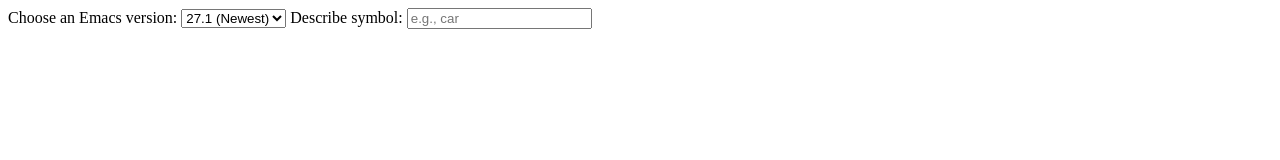
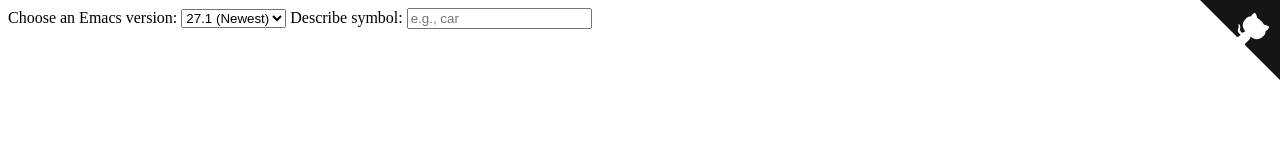
Before and after one commit to xuchunyang/describe-symbol, a website: page index.html in a window 1280 px wide. Drawn offline with Linux system fonts and the light colour scheme.

Commit message:
* index.html: Add github corner.

```diff
--- a/index.html
+++ b/index.html
@@ -14,9 +14,72 @@
         <option value="25.1">25.1</option>
       </select>
       <label for="symbol">Describe symbol:</label>
-      <input name="symbol" id="symbol" type="text" placeholder="e.g., car" required />
+      <input
+        name="symbol"
+        id="symbol"
+        type="text"
+        placeholder="e.g., car"
+        required
+      />
     </form>
     <div id="output"></div>
     <script src="index.js"></script>
+    <a
+      href="https://github.com/xuchunyang/describe-symbol"
+      class="github-corner"
+      aria-label="View source on GitHub"
+      ><svg
+        width="80"
+        height="80"
+        viewBox="0 0 250 250"
+        style="
+          fill: #151513;
+          color: #fff;
+          position: absolute;
+          top: 0;
+          border: 0;
+          right: 0;
+        "
+        aria-hidden="true"
+      >
+        <path d="M0,0 L115,115 L130,115 L142,142 L250,250 L250,0 Z"></path>
+        <path
+          d="M128.3,109.0 C113.8,99.7 119.0,89.6 119.0,89.6 C122.0,82.7 120.5,78.6 120.5,78.6 C119.2,72.0 123.4,76.3 123.4,76.3 C127.3,80.9 125.5,87.3 125.5,87.3 C122.9,97.6 130.6,101.9 134.4,103.2"
+          fill="currentColor"
+          style="transform-origin: 130px 106px;"
+          class="octo-arm"
+        ></path>
+        <path
+          d="M115.0,115.0 C114.9,115.1 118.7,116.5 119.8,115.4 L133.7,101.6 C136.9,99.2 139.9,98.4 142.2,98.6 C133.8,88.0 127.5,74.4 143.8,58.0 C148.5,53.4 154.0,51.2 159.7,51.0 C160.3,49.4 163.2,43.6 171.4,40.1 C171.4,40.1 176.1,42.5 178.8,56.2 C183.1,58.6 187.2,61.8 190.9,65.4 C194.5,69.0 197.7,73.2 200.1,77.6 C213.8,80.2 216.3,84.9 216.3,84.9 C212.7,93.1 206.9,96.0 205.4,96.6 C205.1,102.4 203.0,107.8 198.3,112.5 C181.9,128.9 168.3,122.5 157.7,114.1 C157.9,116.9 156.7,120.9 152.7,124.9 L141.0,136.5 C139.8,137.7 141.6,141.9 141.8,141.8 Z"
+          fill="currentColor"
+          class="octo-body"
+        ></path></svg></a
+    ><style>
+      .github-corner:hover .octo-arm {
+        animation: octocat-wave 560ms ease-in-out;
+      }
+      @keyframes octocat-wave {
+        0%,
+        100% {
+          transform: rotate(0);
+        }
+        20%,
+        60% {
+          transform: rotate(-25deg);
+        }
+        40%,
+        80% {
+          transform: rotate(10deg);
+        }
+      }
+      @media (max-width: 500px) {
+        .github-corner:hover .octo-arm {
+          animation: none;
+        }
+        .github-corner .octo-arm {
+          animation: octocat-wave 560ms ease-in-out;
+        }
+      }
+    </style>
   </body>
 </html>
```
